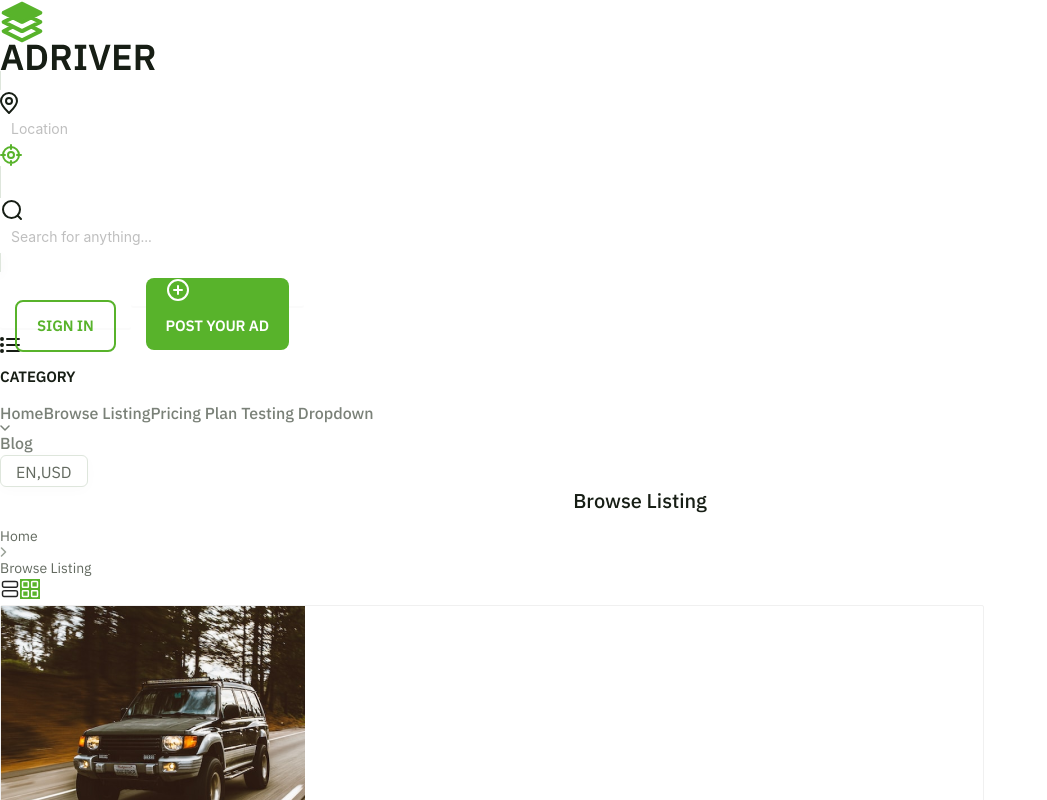
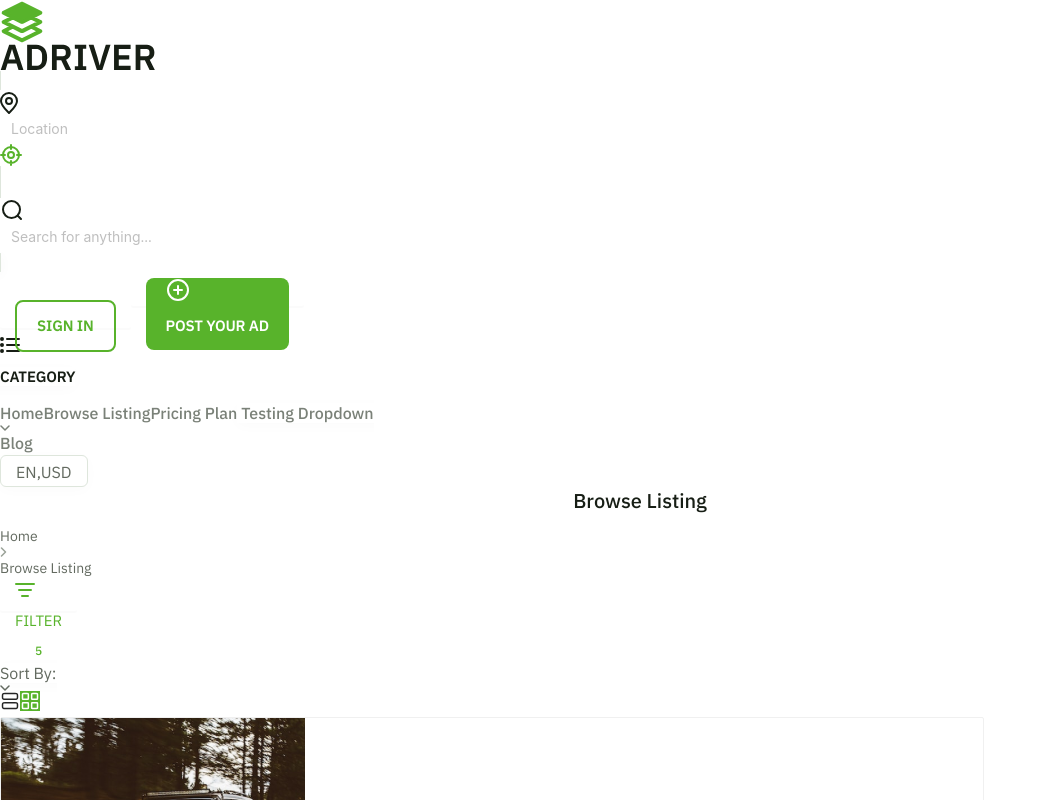
Before and after one commit to Rakib0101/vue-ant, a Vue app: page / in a window 1280 px wide. Shown: the top 800 px of the page, without its empty margins (0-1047 px from the left). Built offline with nearby package versions, Linux system fonts and the light colour scheme.

Commit message:
fix: filter section added in main branch

```diff
--- /dev/null
+++ b/src/views/FilterComponent.vue
@@ -0,0 +1,121 @@
+<script setup>
+import Card from '../components/Card.vue';
+import Tag from "../components/icons/card-icons/PriceTag.vue"
+import Filter from "../components/icons/filterIcon.vue"
+import { defineComponent } from "vue"
+import DownIcon from '../components/icons/DownIcon.vue';
+import Tab from "../components/Tab.vue"
+</script>
+
+<script>
+export default defineComponent({
+    components: {
+        DownIcon
+    },
+    data() {
+        return {
+            count: 5,
+            filters: []
+        }
+    }
+})
+
+</script>
+
+<template>
+    <main class="max-w-[1320px] mx-auto pt-6">
+
+        <section class="flex gap-6">
+            <div class="w-[319px] flex-grow-0">
+            </div>
+            <div class="flex-grow space-y-6">
+                <div class="flex items-center justify-between">
+                    <a-button
+                        class="flex items-center gap-2 filter-button px-5 h-[48px] border-[#32b32b] border-2 rounded-[6px] hover:bg-[#32b32b] hover:text-white">
+                        <Filter /> filter <div v-show="count > 0"
+                            class="text-white bg-[#32b32b] p-1 rounded-full w-5 h-5 notification">{{ count
+                            }}</div>
+                    </a-button>
+                    <div class="flex items-center justify-between gap-3">
+                        <!-- dropdown -->
+                        <a-dropdown>
+                            <a class="ant-dropdown-link flex items-center gap-[88px] border border-[#DEE6DC]  w-fit px-[18px] py-3 rounded-[6px] sort"
+                                @click.prevent>
+                                Sort By:
+                                <DownIcon />
+                            </a>
+                            <template #overlay>
+                                <a-menu>
+                                    <a-menu-item>
+                                        <a href="javascript:;">Ascending</a>
+                                    </a-menu-item>
+                                    <a-menu-item>
+                                        <a href="javascript:;">Descending</a>
+                                    </a-menu-item>
+                                </a-menu>
+                            </template>
+                        </a-dropdown>
+                        <!-- dropdown -->
+                        <div class="tab">
+                            <Tab />
+                        </div>
+                    </div>
+                </div>
+                <div class="bg-[#F3F5F2] rounded-md">
+                    <p v-show="filters.length" class="activeFilters py-[14px] px-[18px]">Active Filters : {{ filters }}</p>
+                </div>
+                <Card />
+            </div>
+        </section>
+    </main>
+</template>
+<style>
+.filter-button {
+    font-family: 'IBM Plex Sans' !important;
+    font-style: normal !important;
+    font-weight: 600 !important;
+    font-size: 15px !important;
+    line-height: 48px !important;
+    letter-spacing: -0.01em !important;
+    text-transform: uppercase !important;
+    color: #58B32B !important;
+}
+
+.ant-btn:hover .notification {
+    background-color: #fff !important;
+    color: #58B32B !important;
+}
+
+.notification {
+    font-family: 'IBM Plex Sans';
+    font-style: normal;
+    transition: all .4s linear;
+    font-weight: 500;
+    font-size: 12px;
+    line-height: 100%;
+    text-align: center;
+    text-transform: uppercase;
+}
+
+.ant-dropdown-link {
+    box-shadow: 0px 3px 14px rgba(23, 30, 21, 0.02) !important;
+}
+
+.sort {
+    font-family: 'IBM Plex Sans';
+    font-style: normal;
+    font-weight: 400;
+    font-size: 16px;
+    line-height: 24px;
+    color: #636A60;
+}
+
+.activeFilters {
+    font-family: 'IBM Plex Sans';
+    font-style: normal;
+    font-weight: 500;
+    font-size: 14px;
+    line-height: 20px;
+    color: #171E15;
+}
+</style>
--- a/src/views/HomeView.vue
+++ b/src/views/HomeView.vue
@@ -1,9 +1,9 @@
 <script setup>
-  import Navbar from "../components/Navbar.vue";
-  import MidNav from "../components/MidNav.vue";
-  import BreadCrumb from "../components/BreadCrumb.vue";
-  import Tab from "../components/Tab.vue";
-  import Card from "../components/Card.vue"
+import Navbar from "../components/Navbar.vue";
+import MidNav from "../components/MidNav.vue";
+import BreadCrumb from "../components/BreadCrumb.vue";
+import Filter from "./FilterComponent.vue";
+import Card from "../components/Card.vue"
 </script>
 
 <template>
@@ -13,13 +13,7 @@
     <BreadCrumb />
     <div class="max-w-[1320px] mx-auto">
       <div class="flex justify-end py-6">
-        <Tab />
-      </div>
-      <div class="grid grid-cols-4 gap-6">
-        <div></div>
-        <div class="col-span-3">
-          <Card />
-        </div>
+        <Filter />
       </div>
     </div>
   </main>
```
